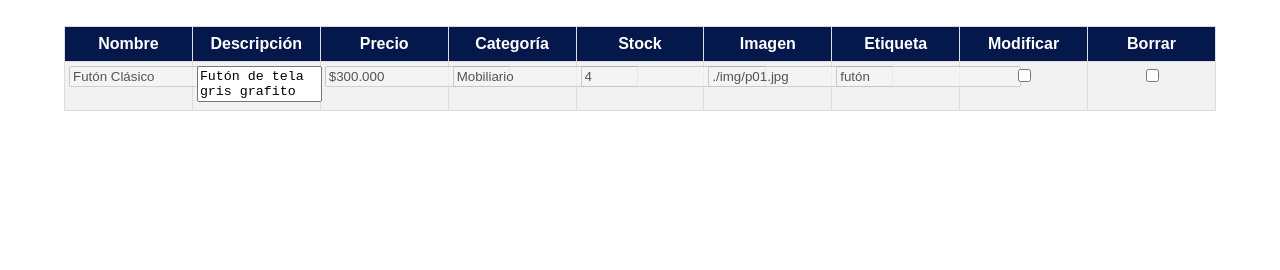
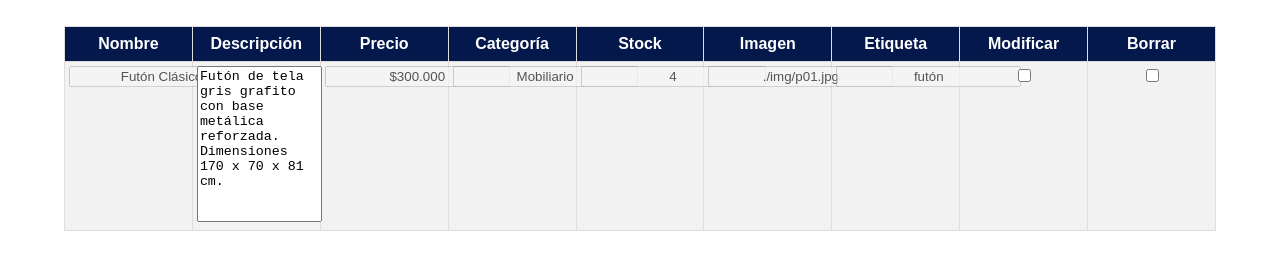
Before and after one commit to krynortz91/cachureandomod5, a plain HTML site: page mantenedor.html in a window 1280 px wide. Drawn offline with Linux system fonts and the light colour scheme; no server answers.

```diff
--- a/mantenedor.html
+++ b/mantenedor.html
@@ -6,7 +6,6 @@
     <meta name="viewport" content="width=device-width, initial-scale=1.0">
     <title>Mantenedor</title>
     <link rel="stylesheet" href="./css/estilostabla.css">
-
 
 </head>
 <body>
@@ -24,14 +23,14 @@
         <th>Borrar</th>
     </tr>
     <tr>
-        <td><input type="text" style="text-align: justify;" name="" id=""  value="Futón Clásico" disabled></td>
-        <td><textarea style= "justify-content: center;" name="" id="" cols="25" >Futón de tela gris grafito con base metálica reforzada. Dimensiones 170 x 70 x 81 cm.</textarea></td>
-        <td><input type="text" style="text-align: justify;" name="" id=""  value="$300.000" disabled></td>
-        <td><input type="text" style="text-align: justify;" name="" id=""  value="Mobiliario" disabled></td>
-        <td><input type="text" style="text-align: justify;" name="" id=""  value="4" disabled></td>
-        <td><input type="text" style="text-align: justify;" name="" id=""  value="./img/p01.jpg" disabled></td>
-        <td><input type="text" style="text-align: justify;" name="" id=""  value="futón" disabled></td>
-        <td><input type="checkbox" ></td>
+        <td><input type="text" name="" id=""  value="Futón Clásico" disabled></td>
+        <td><textarea name="" id="" cols="30" rows="10">Futón de tela gris grafito con base metálica reforzada. Dimensiones 170 x 70 x 81 cm.</textarea></td>
+        <td><input type="text" name="" id=""  value="$300.000" disabled></td>
+        <td><input type="text" name="" id=""  value="Mobiliario" disabled></td>
+        <td><input type="text" name="" id=""  value="4" disabled></td>
+        <td><input type="text" name="" id=""  value="./img/p01.jpg" disabled></td>
+        <td><input type="text" name="" id=""  value="futón" disabled></td>
+        <td><input type="checkbox"></td>
         <td><input type="checkbox"></td>
 
     </tr>
```
